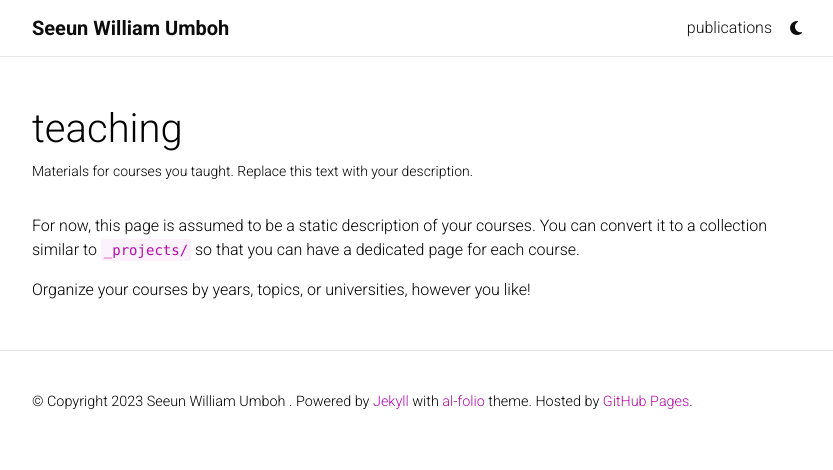
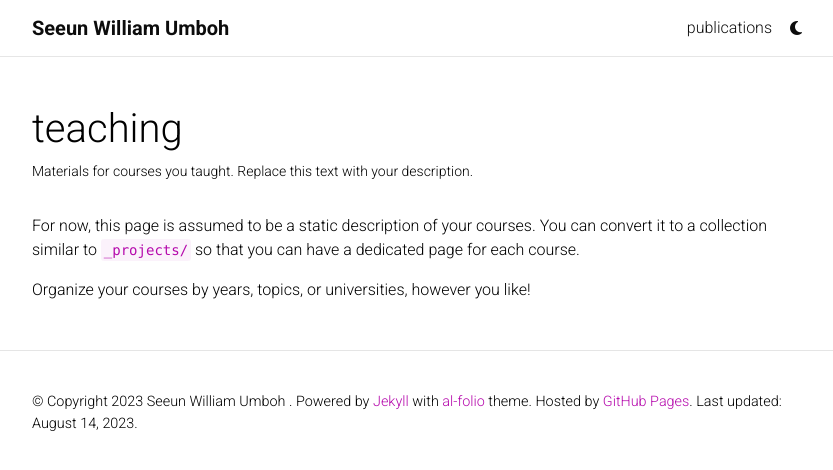
Before and after one commit to williamumboh/williamumboh.github.io, a Jekyll site: the page built from _pages/teaching.md, in a window 1280 px wide. Shown: the top 470 px of the page, without its empty margins (223-1056 px from the left). Built offline with Jekyll 4.4.1, drawn with Linux system fonts in a browser that asks for light colours; comment, search, counter and statistics services are not loaded; a style sheet for code colours, icons or effects is not loaded.

Commit message:
Update _config.yml

```diff
--- a/_config.yml
+++ b/_config.yml
@@ -17,9 +17,9 @@
 lang: en # the language of your site (for example: en, fr, cn, ru, etc.)
 icon: ⚛️  # the emoji used as the favicon (alternatively, provide image name in /assets/img/)
 
-url: http://williamumboh.com # the base hostname & protocol for your site
+url: https://williamumboh.com # the base hostname & protocol for your site
 baseurl: / # the subpath of your site, e.g. /blog/
-last_updated: false # set to true if you want to display last updated in the footer
+last_updated: true # set to true if you want to display last updated in the footer
 impressum_path:  # set to path to include impressum link in the footer, use the same path as permalink in a page, helps to conform with EU GDPR
 
 # -----------------------------------------------------------------------------
```
